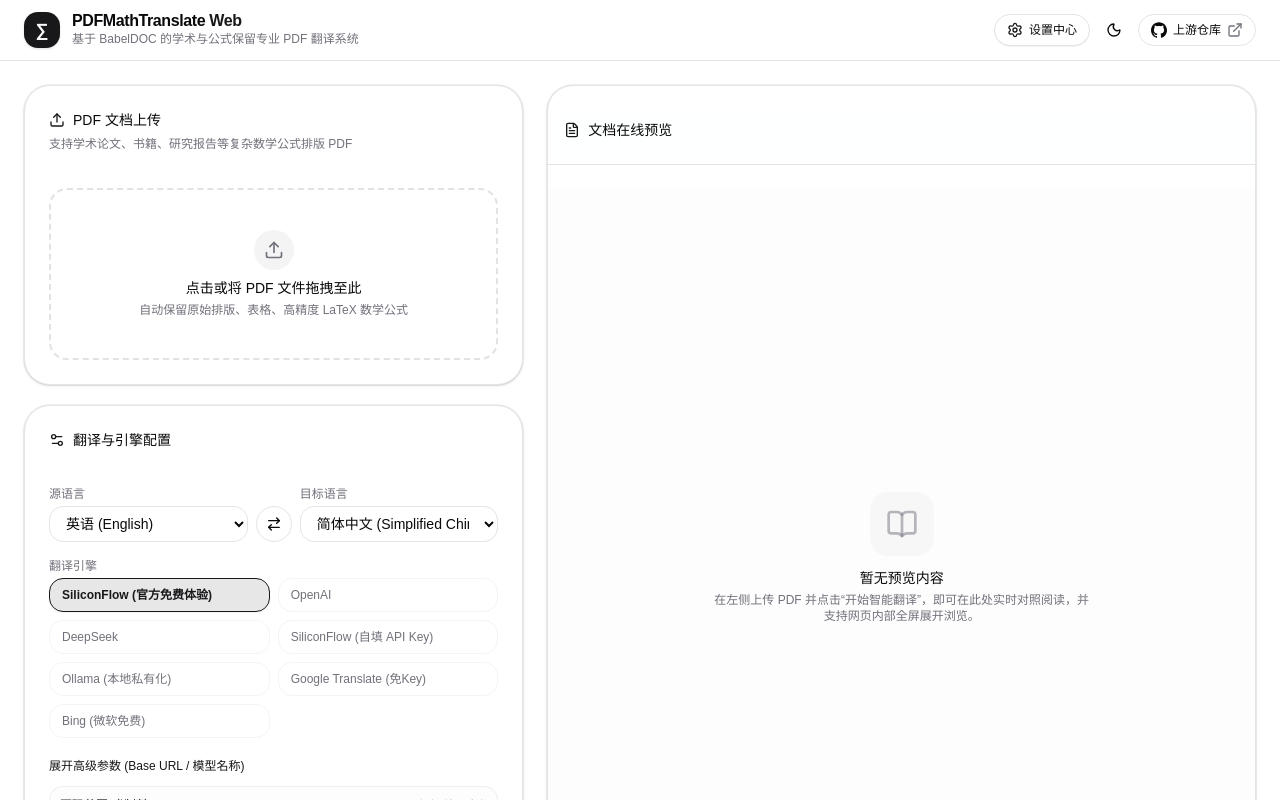
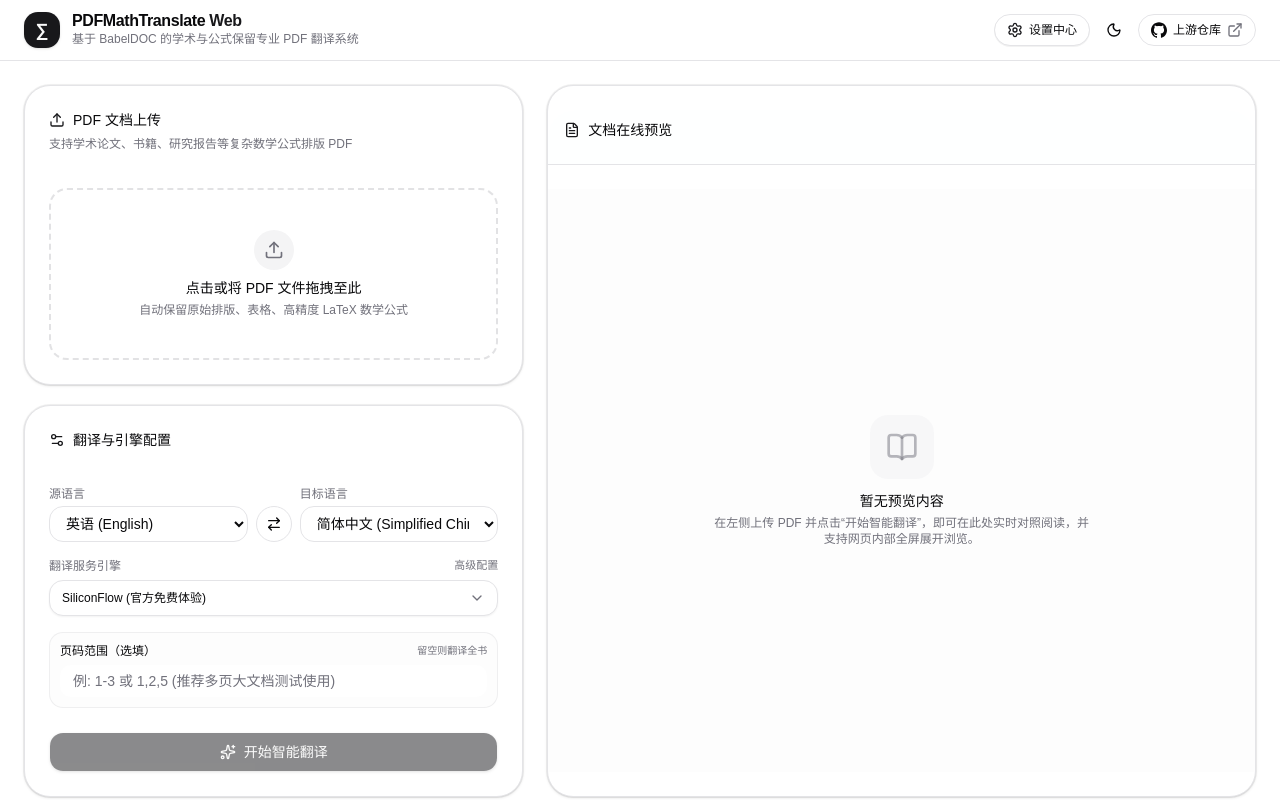
Before and after one commit to svefnz/PDFMathTranslate-web, a React (Vite) app: page / in a window 1280 px wide. Shown: the top 800 px of the page. Built offline with nearby package versions, Linux system fonts and the light colour scheme.

Commit message:
fix(adapter): use pool_max_workers instead of thread; feat(ui): use shadcn select for engine selection

```diff
--- a/src/App.tsx
+++ b/src/App.tsx
@@ -25,6 +25,13 @@ import { Label } from "@/components/ui/label"
 import { Badge } from "@/components/ui/badge"
 import { Alert, AlertDescription, AlertTitle } from "@/components/ui/alert"
 
+import {
+  Select,
+  SelectContent,
+  SelectItem,
+  SelectTrigger,
+  SelectValue,
+} from "@/components/ui/select"
 import { SettingsDialog } from "@/components/SettingsDialog"
 import { type AppSettings, loadSettings, saveSettings } from "@/types/settings"
 
@@ -63,6 +70,10 @@ const POPULAR_ENGINES = [
   { id: "Google", name: "Google Translate (免Key)", defaultModel: "", needKey: false },
   { id: "Bing", name: "Bing (微软免费)", defaultModel: "", needKey: false },
 ]
+
+const ENGINE_ITEMS: Record<string, string> = Object.fromEntries(
+  POPULAR_ENGINES.map((item) => [item.id, item.name])
+)
 
 function GithubIcon({ className }: { className?: string }) {
   return (
@@ -115,36 +126,10 @@ export function App() {
   const [engineType, setEngineType] = useState(() => settings.defaultEngine || "SiliconFlowFree")
   const [apiKey, setApiKey] = useState(() => settings.apiKeys[settings.defaultEngine] || "")
   const [baseUrl, setBaseUrl] = useState(() => settings.baseUrls[settings.defaultEngine] || "")
-  const [modelName, setModelName] = useState(() => settings.modelNames[settings.defaultEngine] || "Qwen/Qwen2.5-7B-Instruct")
-  const [showAdvanced, setShowAdvanced] = useState(false)
+  const [modelName, setModelName] = useState(
+    () => settings.modelNames[settings.defaultEngine] || "Qwen/Qwen2.5-7B-Instruct"
+  )
   const [pageRange, setPageRange] = useState("")
-
-  // Save Settings handler
-  const handleSaveSettings = (newSettings: AppSettings) => {
-    setSettings(newSettings)
-    saveSettings(newSettings)
-    // If active engine credentials updated, sync them
-    if (newSettings.apiKeys[engineType] !== undefined) {
-      setApiKey(newSettings.apiKeys[engineType] || "")
-    }
-    if (newSettings.baseUrls[engineType] !== undefined) {
-      setBaseUrl(newSettings.baseUrls[engineType] || "")
-    }
-    if (newSettings.modelNames[engineType] !== undefined) {
-      setModelName(newSettings.modelNames[engineType] || "")
-    }
-  }
-
-  // Handle API key change from main page (auto-persisted to settings)
-  const handleApiKeyChange = (val: string) => {
-    setApiKey(val)
-    const updated = {
-      ...settings,
-      apiKeys: { ...settings.apiKeys, [engineType]: val },
-    }
-    setSettings(updated)
-    saveSettings(updated)
-  }
 
   // Handle engine change
   const handleEngineChange = (eType: string) => {
@@ -164,6 +149,28 @@ export function App() {
       } else {
         setBaseUrl("")
       }
+    }
+  }
+
+  // Save Settings handler
+  const handleSaveSettings = (newSettings: AppSettings) => {
+    const defaultChanged =
+      newSettings.defaultEngine && newSettings.defaultEngine !== settings.defaultEngine
+    setSettings(newSettings)
+    saveSettings(newSettings)
+    if (defaultChanged) {
+      handleEngineChange(newSettings.defaultEngine)
+      return
+    }
+    // If active engine credentials updated, sync them
+    if (newSettings.apiKeys[engineType] !== undefined) {
+      setApiKey(newSettings.apiKeys[engineType] || "")
+    }
+    if (newSettings.baseUrls[engineType] !== undefined) {
+      setBaseUrl(newSettings.baseUrls[engineType] || "")
+    }
+    if (newSettings.modelNames[engineType] !== undefined) {
+      setModelName(newSettings.modelNames[engineType] || "")
     }
   }
 
@@ -610,75 +617,52 @@ export function App() {
               </div>
 
               {/* Translation Engine Selection */}
-              <div>
-                <Label className="text-xs text-muted-foreground mb-1 block">翻译引擎</Label>
-                <div className="grid grid-cols-2 gap-2">
-                  {POPULAR_ENGINES.map((item) => (
-                    <button
-                      key={item.id}
-                      type="button"
-                      onClick={() => handleEngineChange(item.id)}
-                      className={`text-left px-3 py-2 rounded-xl text-xs border transition-all ${
-                        engineType === item.id
-                          ? "border-primary bg-primary/10 font-semibold text-primary shadow-xs"
-                          : "border-muted hover:border-border hover:bg-muted/30 text-muted-foreground"
-                      }`}
-                    >
-                      {item.name}
-                    </button>
-                  ))}
-                </div>
-              </div>
-
-              {/* Engine Specific Inputs */}
-              <div className="space-y-3 pt-1">
-                {POPULAR_ENGINES.find((e) => e.id === engineType)?.needKey && (
-                  <div>
-                    <Label className="text-xs text-muted-foreground mb-1 block">
-                      {engineType} API Key
-                    </Label>
-                    <Input
-                      type="password"
-                      placeholder={`请输入您的 ${engineType} API Key`}
-                      value={apiKey}
-                      onChange={(e) => handleApiKeyChange(e.target.value)}
-                      className="rounded-xl text-xs h-9"
-                    />
-                  </div>
-                )}
-
+              <div className="space-y-1.5">
                 <div className="flex items-center justify-between">
+                  <Label className="text-xs text-muted-foreground">翻译服务引擎</Label>
+                  {POPULAR_ENGINES.find((e) => e.id === engineType)?.needKey && !apiKey.trim() ? (
                     <button
                       type="button"
-                    onClick={() => setShowAdvanced(!showAdvanced)}
-                    className="text-xs text-primary hover:underline flex items-center gap-1"
+                      onClick={() => setSettingsOpen(true)}
+                      className="text-[11px] text-amber-500 hover:text-amber-600 dark:text-amber-400 hover:underline flex items-center gap-1 transition-colors cursor-pointer"
                     >
-                    <span>{showAdvanced ? "收起高级参数" : "展开高级参数 (Base URL / 模型名称)"}</span>
+                      <AlertCircle className="w-3 h-3 inline" />
+                      <span>未配置 Key，点击去设置</span>
                     </button>
+                  ) : (
+                    <button
+                      type="button"
+                      onClick={() => setSettingsOpen(true)}
+                      className="text-[11px] text-muted-foreground hover:text-foreground hover:underline transition-colors cursor-pointer"
+                    >
+                      高级配置
+                    </button>
+                  )}
                 </div>
-
-                {showAdvanced && (
-                  <div className="space-y-3 p-3 rounded-xl bg-muted/30 border border-muted/50 text-xs">
-                    <div>
-                      <Label className="text-xs text-muted-foreground mb-1 block">API Base URL (留空使用官方默认)</Label>
-                      <Input
-                        placeholder="https://api.openai.com/v1"
-                        value={baseUrl}
-                        onChange={(e) => setBaseUrl(e.target.value)}
-                        className="rounded-xl text-xs h-8"
-                      />
+                <Select
+                  items={ENGINE_ITEMS}
+                  value={engineType}
+                  onValueChange={(val) => {
+                    if (val) handleEngineChange(val)
+                  }}
+                >
+                  <SelectTrigger className="w-full text-xs h-9 rounded-xl bg-background border border-input shadow-xs">
+                    <SelectValue placeholder="选择翻译引擎" />
+                  </SelectTrigger>
+                  <SelectContent className="rounded-xl">
+                    {POPULAR_ENGINES.map((item) => (
+                      <SelectItem key={item.id} value={item.id} className="text-xs">
+                        <div className="flex items-center justify-between w-full pr-2">
+                          <span>{item.name}</span>
+                          {item.needKey && !settings.apiKeys[item.id]?.trim() && (
+                            <span className="text-[10px] text-amber-500 font-mono ml-2">待填Key</span>
+                          )}
                         </div>
-                    <div>
-                      <Label className="text-xs text-muted-foreground mb-1 block">指定模型名称</Label>
-                      <Input
-                        placeholder="gpt-4o-mini"
-                        value={modelName}
-                        onChange={(e) => setModelName(e.target.value)}
-                        className="rounded-xl text-xs h-8"
-                      />
+                      </SelectItem>
+                    ))}
+                  </SelectContent>
+                </Select>
               </div>
-                  </div>
-                )}
 
               {/* Page Range Selection */}
               <div className="rounded-xl border border-border/60 bg-muted/20 p-2.5 space-y-1.5">
@@ -692,7 +676,6 @@ export function App() {
                   onChange={(e) => setPageRange(e.target.value)}
                   className="rounded-lg text-xs h-8 bg-background"
                 />
-                </div>
               </div>
 
               {/* Action Buttons */}
```
Also changed, not shown: 1 other file (tests, documents, lock files or other folders). Lines whose indentation alone changed are shown as unchanged.
